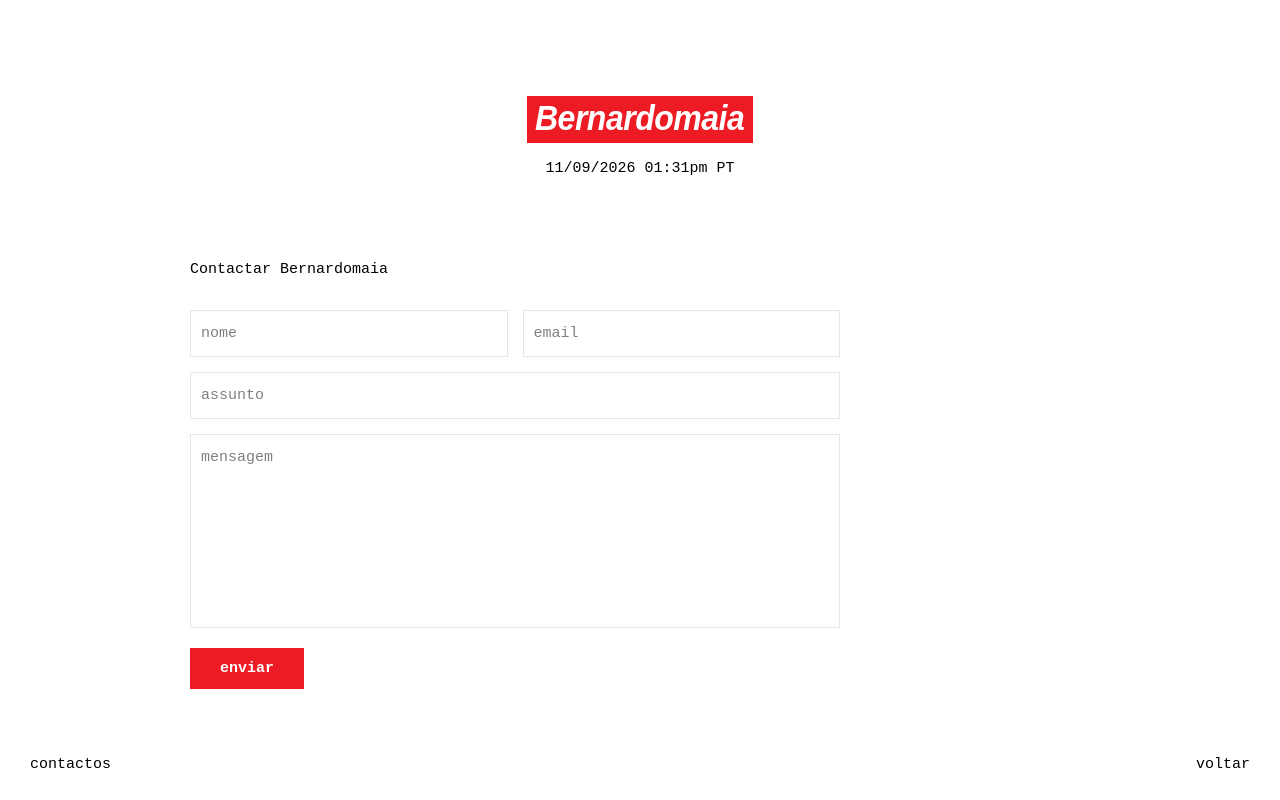
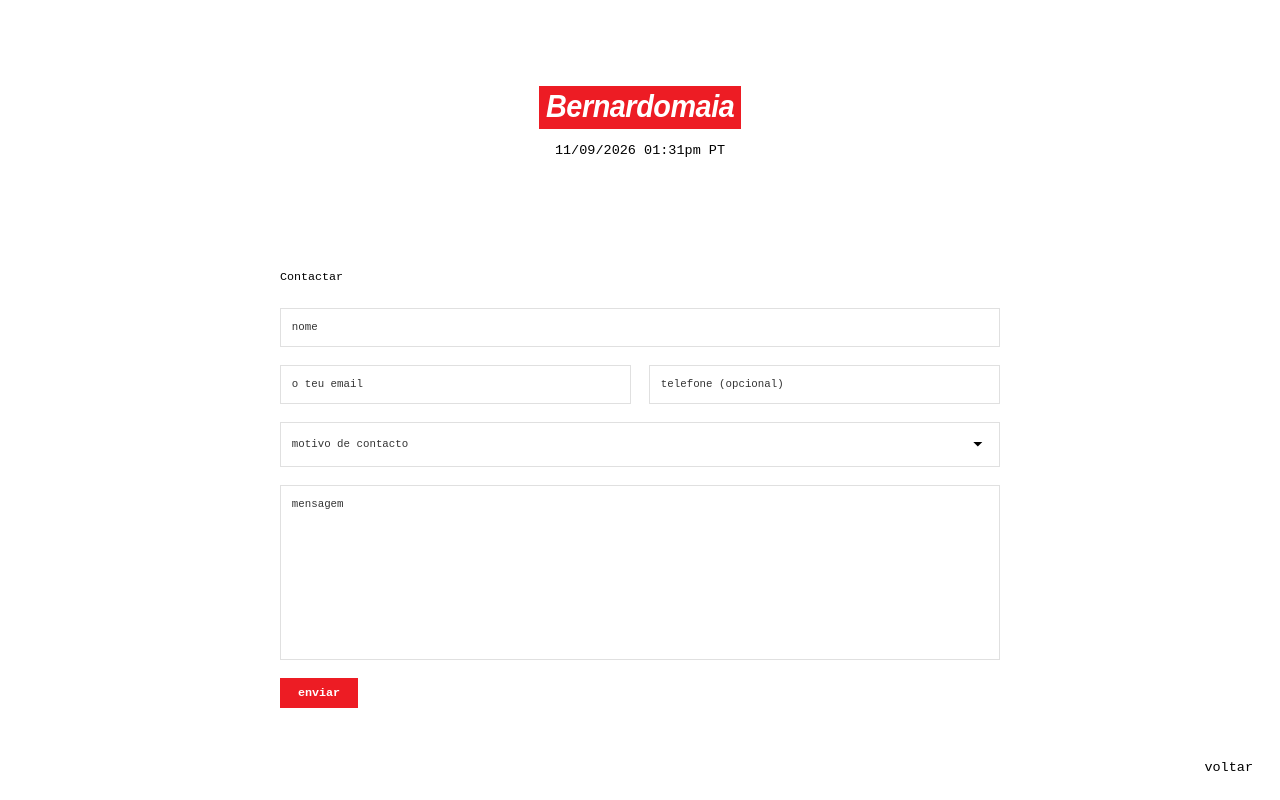
Before and after one commit to gajonormal/MyPortfolio, a Next.js app: page /contactos in a window 1280 px wide. Built offline with nearby package versions, Linux system fonts and the light colour scheme.

Commit message:
zoom menor na pagina, hover mais clean e correção de flashes no ecrã com o refresh

```diff
--- a/app/contactos/page.tsx
+++ b/app/contactos/page.tsx
@@ -1,27 +1,91 @@
 "use client";
 
-import Footer from "@/components/Footer";
+import Link from "next/link";
+import { useState, useRef, useEffect } from "react";
 
 export default function Contact() {
+  const [isOpen, setIsOpen] = useState(false);
+  const [selectedOption, setSelectedOption] = useState("");
+  const dropdownRef = useRef<HTMLDivElement>(null);
+
+  // Fechar o dropdown se clicar fora
+  useEffect(() => {
+    function handleClickOutside(event: MouseEvent) {
+      if (dropdownRef.current && !dropdownRef.current.contains(event.target as Node)) {
+        setIsOpen(false);
+      }
+    }
+    document.addEventListener("mousedown", handleClickOutside);
+    return () => document.removeEventListener("mousedown", handleClickOutside);
+  }, []);
+
   return (
     <section id="contact" className="page-section active">
-      <div className="content-container">
-        <p className="contact-label">Contactar Bernardomaia</p>
-        <form className="supreme-form" onSubmit={(e) => e.preventDefault()}>
-          <div className="form-row">
-            <input type="text" placeholder="nome" required />
-            <input type="email" placeholder="email" required />
+      <div className="content-container" style={{ maxWidth: "800px", margin: "0 auto", marginTop: "40px" }}>
+
+        <div style={{ marginBottom: "25px", fontSize: "13px" }}>Contactar</div>
+
+        <form className="supreme-form" style={{ width: "100%", maxWidth: "800px" }} onSubmit={(e) => e.preventDefault()}>
+
+          <div className="form-row" style={{ marginBottom: "20px" }}>
+            <input type="text" placeholder="nome" required style={{ width: "100%", padding: "12px", border: "1px solid #e0e0e0", fontSize: "12px", outline: "none", backgroundColor: "transparent" }} />
           </div>
-          <div className="form-row">
-            <input type="text" placeholder="assunto" required />
+
+          <div className="form-row" style={{ display: "flex", gap: "20px", marginBottom: "20px" }}>
+            <input type="email" placeholder="o teu email" required style={{ flex: 1, padding: "12px", border: "1px solid #e0e0e0", fontSize: "12px", outline: "none", backgroundColor: "transparent" }} />
+            <input type="text" placeholder="telefone (opcional)" style={{ flex: 1, padding: "12px", border: "1px solid #e0e0e0", fontSize: "12px", outline: "none", backgroundColor: "transparent" }} />
           </div>
-          <div className="form-row">
-            <textarea placeholder="mensagem" rows={8} required></textarea>
+
+          {/* Dropdown Customizado para suportar o hover vermelho */}
+          <div className="form-row" style={{ marginBottom: "20px", position: "relative" }} ref={dropdownRef}>
+            {/* Input escondido para manter a obrigatoriedade do form (se necessário) */}
+            <input type="hidden" required value={selectedOption} />
+
+            <div
+              onClick={() => setIsOpen(!isOpen)}
+              style={{ width: "100%", padding: "12px", border: "1px solid #e0e0e0", fontSize: "12px", cursor: "pointer", display: "flex", justifyContent: "space-between", alignItems: "center", backgroundColor: "transparent" }}
+            >
+              <span style={{ color: "#333333" }}>{selectedOption || "motivo de contacto"}</span>
+              <svg fill="black" height="24" viewBox="0 0 24 24" width="24" xmlns="http://www.w3.org/2000/svg">
+                <path d="M7 10l5 5 5-5z"/>
+              </svg>
+            </div>
+
+            {isOpen && (
+              <div style={{ position: "absolute", top: "100%", left: 0, right: 0, backgroundColor: "#fff", border: "1px solid #e0e0e0", borderTop: "none", zIndex: 50, boxShadow: "0 4px 6px rgba(0,0,0,0.05)" }}>
+                {["projeto freelance", "oportunidade de emprego", "outros assuntos"].map((opt) => (
+                  <div
+                    key={opt}
+                    onClick={() => { setSelectedOption(opt); setIsOpen(false); }}
+                    onMouseEnter={(e) => { e.currentTarget.style.backgroundColor = "#ED1C24"; e.currentTarget.style.color = "#fff"; }}
+                    onMouseLeave={(e) => { e.currentTarget.style.backgroundColor = "transparent"; e.currentTarget.style.color = "#333333"; }}
+                    style={{ padding: "12px", fontSize: "12px", cursor: "pointer", color: "#333333", transition: "background-color 0.1s" }}
+                  >
+                    {opt}
+                  </div>
+                ))}
+              </div>
+            )}
           </div>
-          <button type="submit" className="submit-btn">enviar</button>
+
+          <div className="form-row" style={{ marginBottom: "20px" }}>
+            <textarea placeholder="mensagem" rows={10} required style={{ width: "100%", padding: "12px", border: "1px solid #e0e0e0", fontSize: "12px", outline: "none", resize: "none", backgroundColor: "transparent" }}></textarea>
+          </div>
+
+          <div style={{ textAlign: "left" }}>
+            <button type="submit" style={{ backgroundColor: "#ED1C24", color: "#fff", border: "none", padding: "8px 20px", fontSize: "13px", fontWeight: "bold", cursor: "pointer" }}>enviar</button>
+          </div>
+
         </form>
       </div>
-      <Footer leftText="contactos" backTarget="/" />
+
+      <footer className="spaced-footer">
+        <div className="left-links">
+        </div>
+        <div className="right-links">
+          <Link href="/" className="nav-link">voltar</Link>
+        </div>
+      </footer>
     </section>
   );
 }
--- a/app/globals.css
+++ b/app/globals.css
@@ -16,10 +16,11 @@
 }
 
 body {
+    zoom: 0.9;
     font-family: var(--font-mono);
     font-size: var(--text-size);
     line-height: 1.4;
-    transition: background-color 0.2s ease, color 0.2s ease;
+
     overflow: hidden; /* Bloqueia as barras de scroll em todas as páginas */
     -webkit-font-smoothing: antialiased;
 }
@@ -129,7 +130,7 @@ body:not([data-current-section="home"]) .page-section {
 
 .page-section.active {
     display: block;
-    animation: fadeIn 0.3s ease;
+    animation: fadeIn 0.6s ease;
 }
 
 @keyframes fadeIn {
@@ -510,3 +511,10 @@ body:not([data-current-section="home"]) .page-section {
 .react-activity-calendar rect {
   stroke: transparent !important;
 }
+
+::placeholder {
+  color: #333333 !important;
+  opacity: 1 !important;
+}
+
+.nav-link:not(.box-logo), .spaced-footer a, .lookbook-footer a, .external-link, .vertical-nav a { padding: 2px 6px; margin: 0 -6px; transition: background-color 0.15s ease-in-out, color 0.15s ease-in-out; }
--- a/components/ThemeWrapper.tsx
+++ b/components/ThemeWrapper.tsx
@@ -5,19 +5,33 @@ import { useEffect } from "react";
 
 export default function ThemeWrapper({ children }: { children: React.ReactNode }) {
   const pathname = usePathname();
+  const isHome = pathname === "/";
+  const section = isHome ? "home" : pathname.replace("/", "");
 
+  // Fallback for document.body classes for any external CSS reliance, though style tag handles the flash
   useEffect(() => {
-    if (pathname === "/") {
+    if (isHome) {
       document.body.classList.remove("theme-light");
       document.body.classList.add("theme-dark");
       document.body.setAttribute("data-current-section", "home");
     } else {
       document.body.classList.remove("theme-dark");
       document.body.classList.add("theme-light");
-      const section = pathname.replace("/", "") || "home";
       document.body.setAttribute("data-current-section", section);
     }
-  }, [pathname]);
+  }, [isHome, section]);
 
-  return <>{children}</>;
+  return (
+    <>
+      <style dangerouslySetInnerHTML={{__html: `
+        body {
+          --background: ${isHome ? '#000000' : '#ffffff'} !important;
+          --text-color: ${isHome ? '#ffffff' : '#000000'} !important;
+          background-color: var(--background) !important;
+          color: var(--text-color) !important;
+        }
+      `}} />
+      {children}
+    </>
+  );
 }
```
